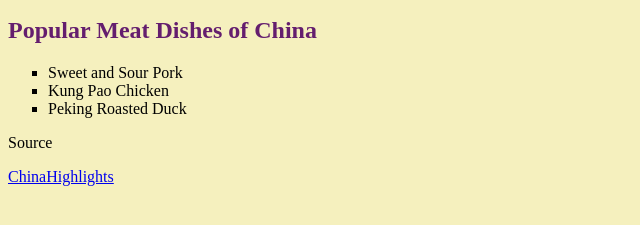
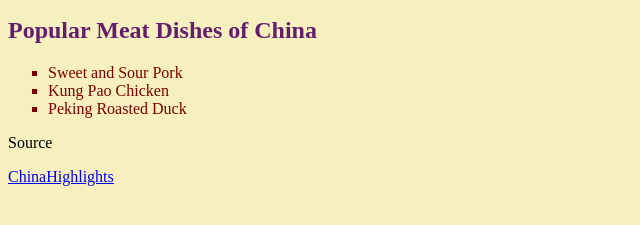
Before and after one commit to CollinMathisACP/HW2, a plain HTML site: page China.html in a window 1280 px wide. Shown: the part 85-310 px from the top of the page, without its empty margins (0-640 px from the left). Drawn offline with Linux system fonts and the light colour scheme.

Commit message:
Update China.html

```diff
--- a/China.html
+++ b/China.html
@@ -2,6 +2,10 @@
 
 <head>
 <link href="HW2.css" type="text/css" rel="stylesheet" />
+<style type="text/css">
+ul {
+  color: rgb(125, 0 ,0);
+</style>
 </head>
 
 <body>
```
